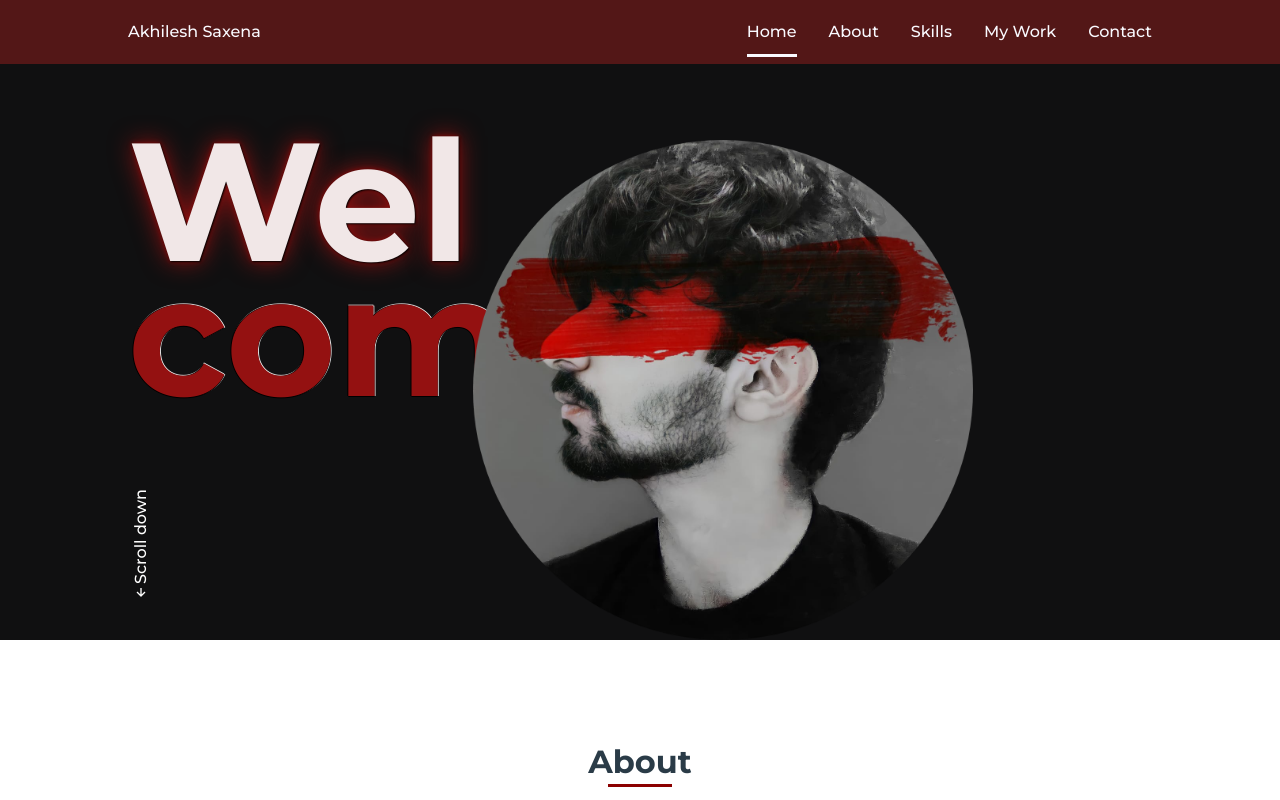
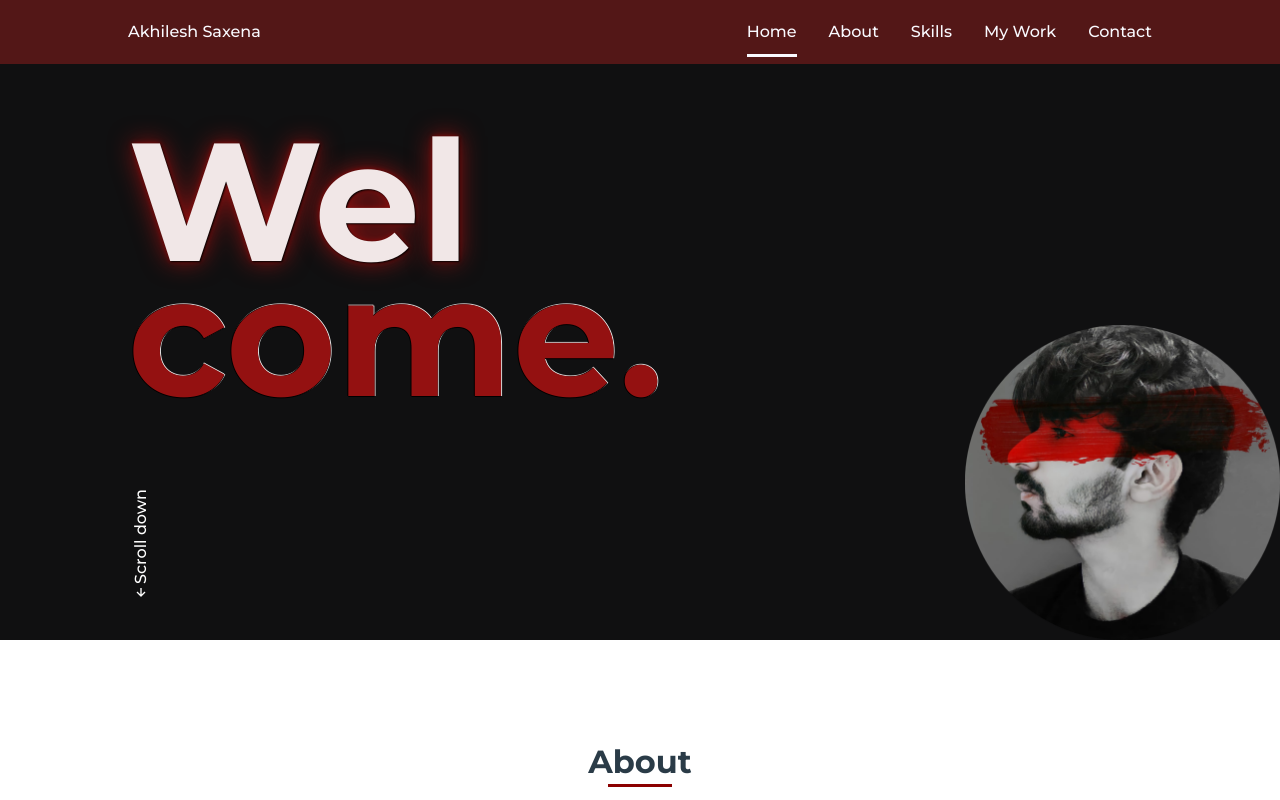
Before and after one commit to imakhilesh/Potfolio-Website, a plain HTML site: page index.html in a window 1280 px wide. Shown: the top 800 px of the page. Drawn offline with nearby package versions, Linux system fonts and the light colour scheme.

Commit message:
Update style.css

```diff
--- a/Style/style.css
+++ b/Style/style.css
@@ -585,8 +585,8 @@ color: rgb(83, 23, 23);
         height: 640px;
     }
     .home__img {
-        width: 500px;
-        right: 24%;
+        width: 315px;
+        right: 0%;
     }
 }
 .oo{
```
